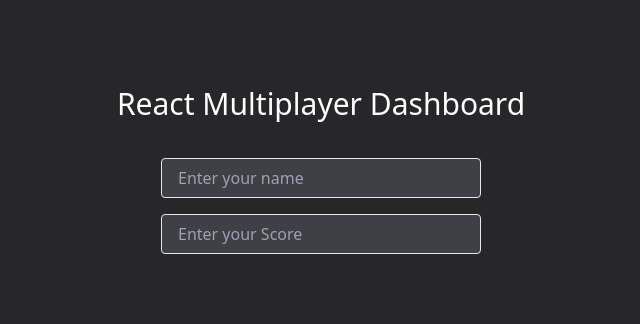
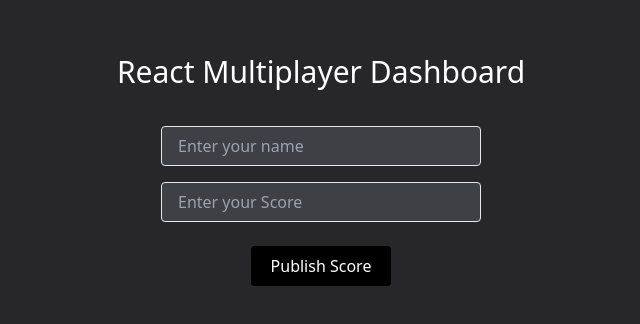
Before and after one commit to lasha-codes/socket.io-course, a React (Vite) app in the folder client/: page / in a window 1280 px wide. Shown: the part 230-554 px from the top of the page, without its empty margins (319-959 px from the left). Built offline with nearby package versions, Linux system fonts and the light colour scheme; no server answers.

Commit message:
sending scores and users to the backend and storing them into a playerScores array

```diff
--- a/client/src/App.jsx
+++ b/client/src/App.jsx
@@ -20,7 +20,11 @@ const App = () => {
 
     setScore((prev) => ({ ...prev, ...currentObj }))
   }
-  console.log(score)
+
+  function sendScores() {
+    socket.emit('scores', score)
+  }
+
   useEffect(() => {
     connectSocket()
   }, [])
@@ -40,6 +44,12 @@ const App = () => {
           handleInput={handleInput}
           placeholder='Enter your Score'
         />
+        <button
+          className='mt-[0.5rem] bg-black text-white px-5 py-2 rounded hover:bg-zinc-900 transition-all duration-300 ease-in-out'
+          onClick={sendScores}
+        >
+          Publish Score
+        </button>
       </div>
     </div>
   )
```
Also changed, not shown: 1 other file (tests, documents, lock files or other folders).
